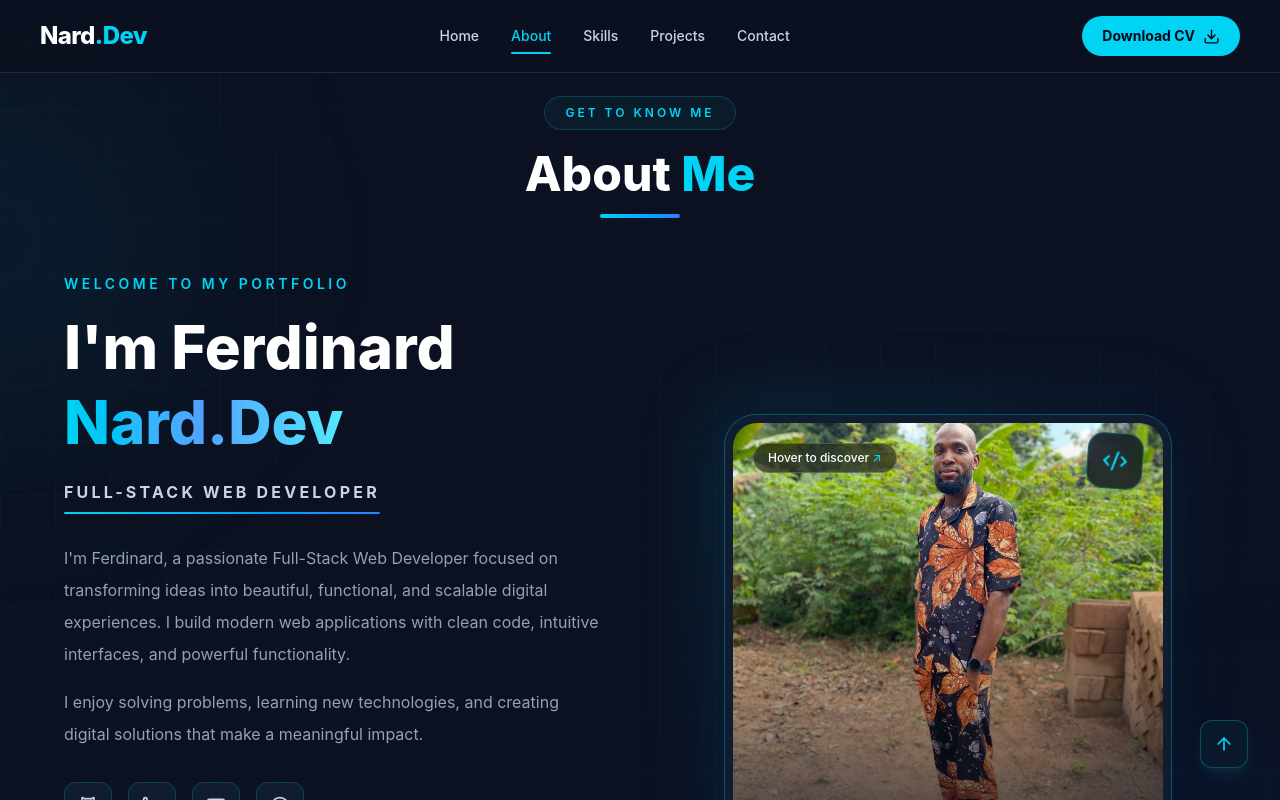
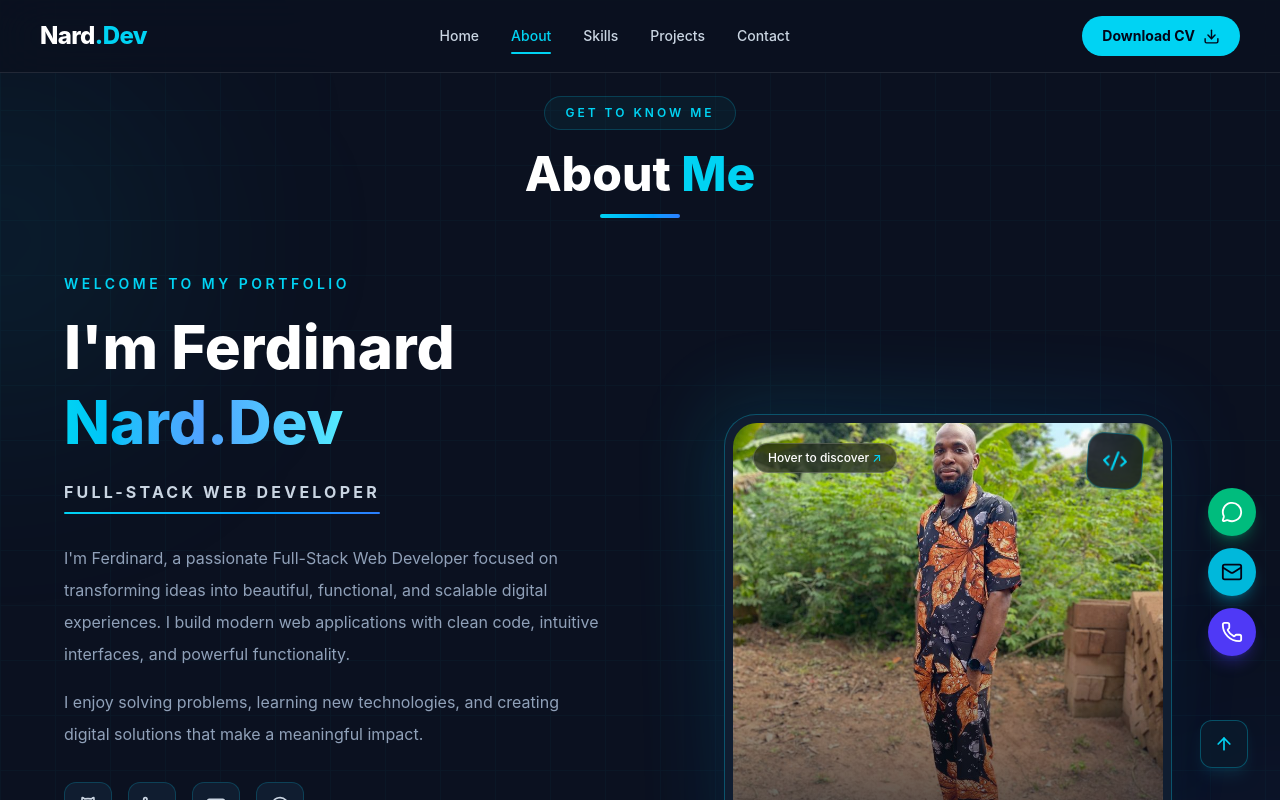
Before and after one commit to Ferdinard15/Nard.Dev-portfolio, a React (Vite) app in the folder My-portfolio/: page /about in a window 1280 px wide. Shown: the top 800 px of the page. Built offline with nearby package versions, Linux system fonts and the light colour scheme.

Commit message:
Updated favicon and added floatingacion

```diff
--- a/My-portfolio/index.html
+++ b/My-portfolio/index.html
@@ -2,10 +2,10 @@
 <html lang="en">
   <head>
     <meta charset="UTF-8" />
-    <link rel="icon" type="image/svg+xml" href="/favicon.svg" />
+    <link rel="icon" type="image/svg+xml" href="/Nard-logo.jpg" />
     <meta name="viewport" content="width=device-width, initial-scale=1.0" />
      <link href="/src/style.css" rel="stylesheet">
-    <title>my-portfolio</title>
+    <title>Nard.Dev-portfolio</title>
   </head>
   <body>
     <div id="root"></div>
--- /dev/null
+++ b/My-portfolio/src/Components/FloatingAction/FloatingActions.jsx
@@ -0,0 +1,37 @@
+import { MessageCircle, Mail, Phone } from "lucide-react";
+
+export function FloatingActions() {
+  return (
+    // Increased bottom-20 to bottom-36 so it floats well above the ScrollToTop button
+    <div className="fixed right-6 bottom-36 z-50 flex flex-col gap-3">
+      {/* WhatsApp Button */}
+      <a
+        href="https://wa.me/YOUR_PHONE_NUMBER" // Replace with your WhatsApp number
+        target="_blank"
+        rel="noopener noreferrer"
+        aria-label="Chat on WhatsApp"
+        className="flex h-12 w-12 items-center justify-center rounded-full bg-emerald-500 text-white shadow-lg shadow-emerald-500/30 transition-all duration-300 hover:scale-110 hover:bg-emerald-400"
+      >
+        <MessageCircle size={22} />
+      </a>
+
+      {/* Email Button */}
+      <a
+        href="mailto:your-email@example.com" // Replace with your email
+        aria-label="Send an email"
+        className="flex h-12 w-12 items-center justify-center rounded-full bg-cyan-500 text-slate-950 shadow-lg shadow-cyan-500/30 transition-all duration-300 hover:scale-110 hover:bg-cyan-400"
+      >
+        <Mail size={22} />
+      </a>
+
+      {/* Call Button */}
+      <a
+        href="tel:+YOUR_PHONE_NUMBER" // Replace with your phone number
+        aria-label="Call me"
+        className="flex h-12 w-12 items-center justify-center rounded-full bg-indigo-600 text-white shadow-lg shadow-indigo-600/30 transition-all duration-300 hover:scale-110 hover:bg-indigo-500"
+      >
+        <Phone size={22} />
+      </a>
+    </div>
+  );
+}
--- a/My-portfolio/src/Components/Layout/Layout.jsx
+++ b/My-portfolio/src/Components/Layout/Layout.jsx
@@ -2,6 +2,7 @@ import { Outlet } from "react-router";
 import { Navbar } from "../Navbar";
 import { Footer } from "../Footer";
 import { ScrollToTopButton } from "../ScrollToTopButton/ScrollTopButton";
+import { FloatingActions } from "../FloatingAction/FloatingActions";
 
 export function Layout() {
   return (
@@ -17,6 +18,8 @@ export function Layout() {
 
       {/* Global Back to Top Button */}
       <ScrollToTopButton />
+
+      <FloatingActions />
     </div>
   );
 }
```
Also changed, not shown: My-portfolio/public/Nard-logo.jpg (added).
